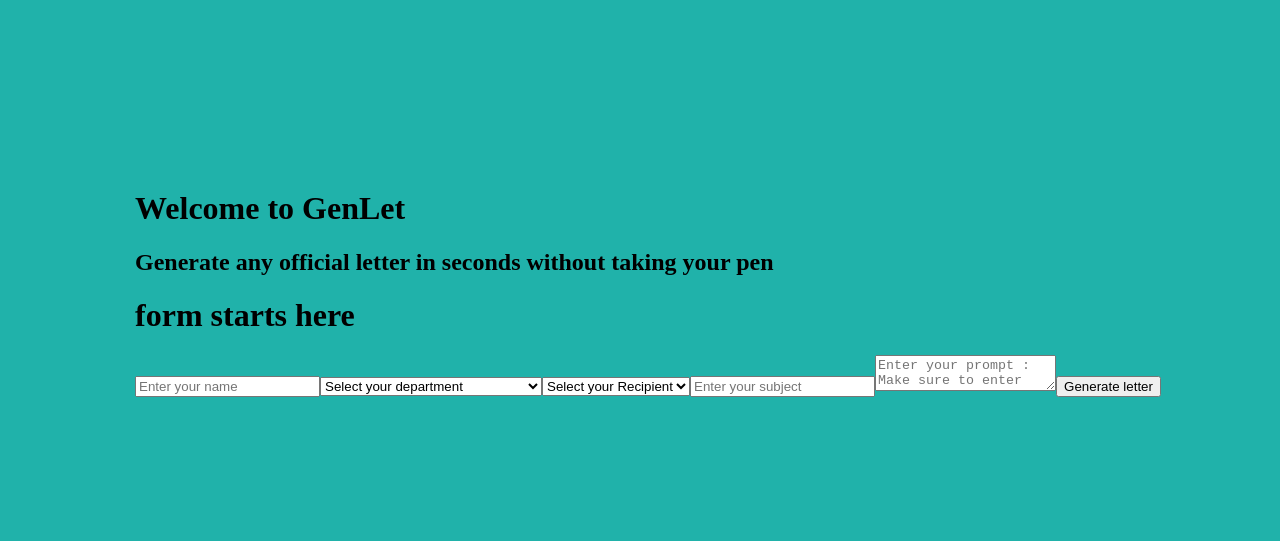
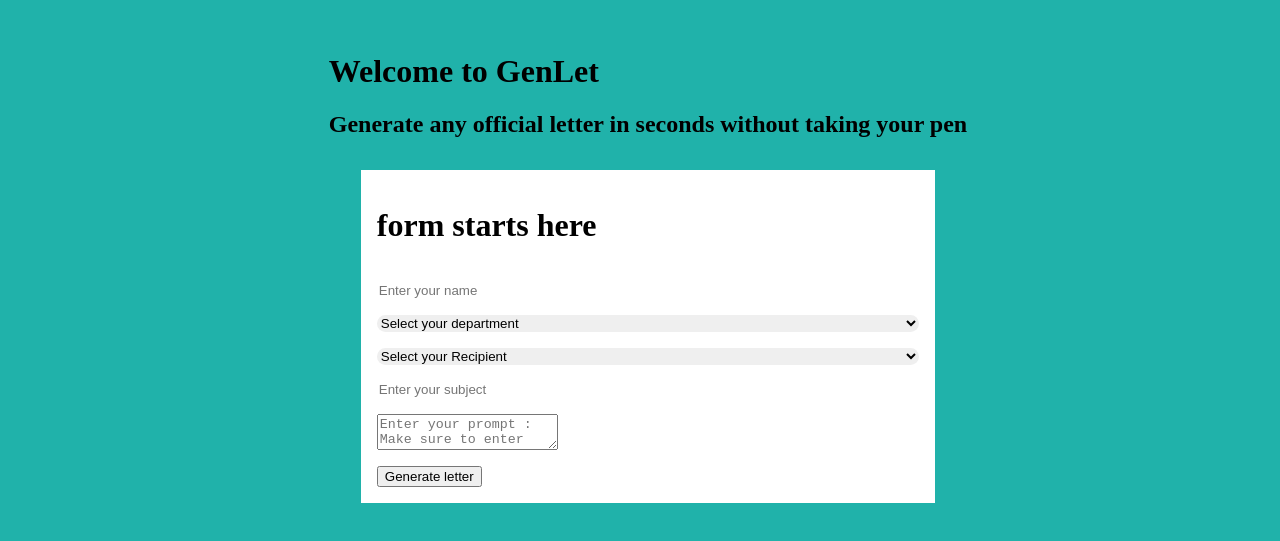
Before and after one commit to F7Z7/learning-React, a React (Vite) app: page / in a window 1280 px wide. Shown: the part 125-666 px from the top of the page. Built offline with nearby package versions, Linux system fonts and the light colour scheme.

Commit message:
added basic stying

```diff
--- a/src/App.css
+++ b/src/App.css
@@ -1,4 +1,4 @@
-body{
+body {
     background-color: lightseagreen;
     display: flex;
     flex-direction: column;
@@ -7,3 +7,21 @@ body{
     height: 100vh;
     width: 100%;
 }
+.letterForm{
+    display: flex;
+    flex-direction: column;
+    align-items: flex-start;
+    justify-content: center;
+    background-color: white;
+    gap:1rem;
+    padding: 1rem;
+    margin: 2rem;
+
+}
+input,select {
+    /*background-color: lightgreen;*/
+    /*padding: .5rem;*/
+    border: none;
+    border-radius: 10px;
+    width: 100%;
+}
--- a/src/components/FormData.jsx
+++ b/src/components/FormData.jsx
@@ -23,13 +23,13 @@ export default function FormData() {
     const departments = ["Computer Science", "Electrical and Electronics", "Mechanical Engineering", "Electronics and Communication", "Robotics and Artificial Intelligence", "Civil Engineering", "Architecture"]
     const recipients = ["Principal", "HOD"]
     return (
-        <main className="flex flex-col justify-center items-center bg-blue-200 h-screen ">
+        <main className="flex flex-col justify-center items-center bg-blue-500 m-1 h-screen ">
             <div className="flex flex-col justify-center items-center m-3 w-auto">
                 <h1 className="font-bold text-3xl">Welcome to GenLet</h1>
                 <h2 className="font-bold text- base">Generate any official letter in seconds without taking your
                     pen</h2>
             </div>
-            <form onSubmit={handleSubmit} className="flex flex-col justify-center items-center bg-blue-200 h-screen">
+            <form onSubmit={handleSubmit} className="letterForm ">
                 <h1>form starts here</h1>
                 {/*Input Name*/}
                 <input
@@ -58,9 +58,9 @@ export default function FormData() {
                     value={formData.to}
                     onChange={handleChange}
                     required>
-                    <option value=""> Select your Recipient</option>
+                    <option  value=""> Select your Recipient</option>
                     {recipients.map((recipient, index) =>
-                        <option key={index} value={recipient}>{recipient}</option>)}
+                        <option  key={index} value={recipient}>{recipient}</option>)}
                 </select>
                 {/* a simple conditional is applied, so as to display the departments if and oln if the recipient is a head of a department*/}
                 {formData.to === "HOD" && (
```
